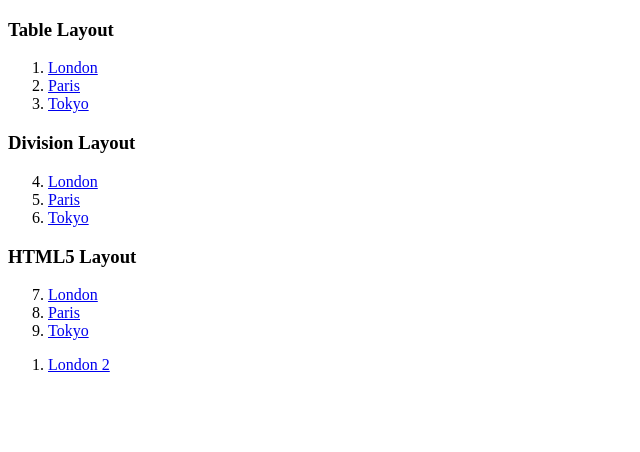
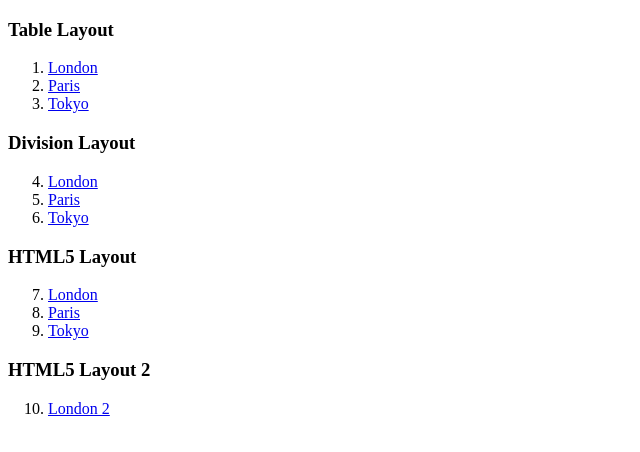
Before and after one commit to eenaranj/HTMLLayouts, a plain HTML site: page index.html in a window 1280 px wide. Shown: the whole page, without its empty margins (0-640 px from the left). Drawn offline with Linux system fonts and the light colour scheme.

Commit message:
Layout 2

```diff
--- a/index.html
+++ b/index.html
@@ -33,7 +33,9 @@
         <li><a href="#">Tokyo</a></li>
     </ol>
 
-    <ol>
+    <h3>HTML5 Layout 2</h3>
+
+    <ol start="10">
         <li><a href="london_html5_2.html">London 2</a></li>
     </ol>
 
```
